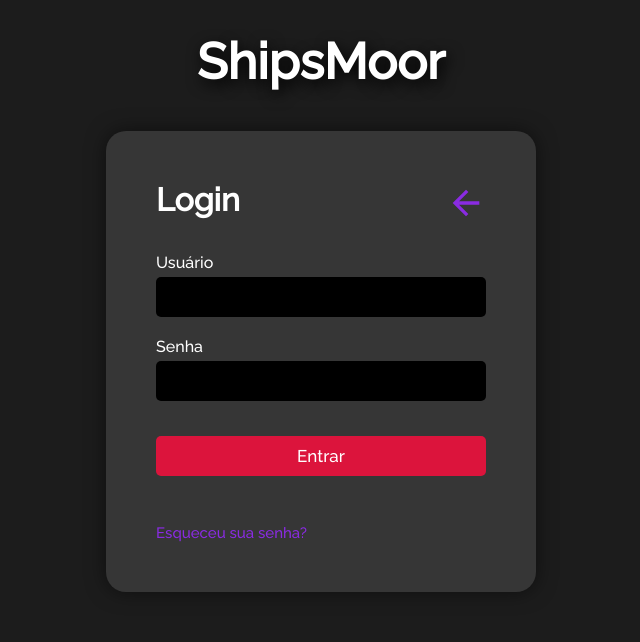
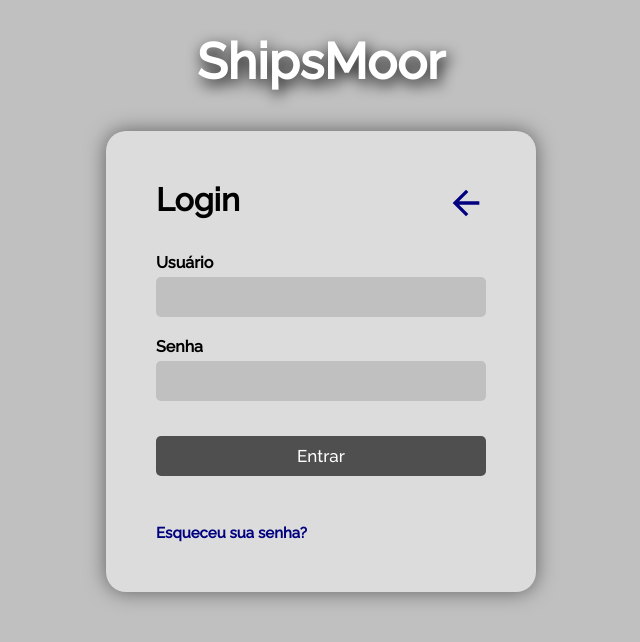
Before and after one commit to adrianmedeiros00/moorships, a React (Create React App) app: page /signin in a window 1280 px wide. Shown: the top 642 px of the page, without its empty margins (319-959 px from the left). Built offline with nearby package versions, Linux system fonts and the light colour scheme.

Commit message:
Mudando Cores

```diff
--- a/src/assets/constants/Colors.js
+++ b/src/assets/constants/Colors.js
@@ -1,6 +1,6 @@
 export const Colors = {
-  primaryColor: '#363636',
-  secondaryColor: '#DC143C',
-  terciaryColor: 'black',
-  quaternaryColor:'blueviolet'
+  primaryColor: '#DCDCDC',
+  secondaryColor: '#4F4F4F',
+  terciaryColor: '#C0C0C0',
+  quaternaryColor:'#000080'
 };
--- a/src/components/InsertShip/index.jsx
+++ b/src/components/InsertShip/index.jsx
@@ -1,5 +1,5 @@
+import React from 'react'
 import { Button } from '../../pages/User/styles'
-import React from 'react'
 import { HeaderTable, TableTitle, ModalTable, ModalContainer } from '../Modal/styles'
 import { SelectContainer, Select } from './styles'
 
--- a/src/components/InsertShip/styles.js
+++ b/src/components/InsertShip/styles.js
@@ -17,6 +17,6 @@
     font-weight: bold;
     border: none;
     outline: none;
-    color: white;
+    color: black;
     background-color: ${Colors.terciaryColor};
 `
--- a/src/components/ShipsList/styles.js
+++ b/src/components/ShipsList/styles.js
@@ -10,13 +10,15 @@
 `
 
 export const InfoContainer = styled.div`
-  background-color: ${Colors.terciaryColor};
-  color: #DCDCDC;
+  background-color: ${Colors.primaryColor};
+  color: black;
+  border-radius: 0 0 10px 10px;
 `
 
 export const HeaderRowColor = styled.div`
-  background-color: blueviolet;
+  background-color: ${Colors.quaternaryColor};
   color: white;
+  border-radius: 10px 10px 0 0;
 `
 
 export const Row = styled.div`
@@ -28,7 +30,7 @@
 
 
 export const Column = styled.h2`
-   border: 1px solid #1C1C1C;
+   border: 1px solid ${Colors.terciaryColor};
    font-weight: lighter;
    width: 100%;
    display: flex;
--- a/src/components/SignInContainer/index.jsx
+++ b/src/components/SignInContainer/index.jsx
@@ -9,6 +9,7 @@
   LoginTitle,
   MiniHeader
 } from "./styles";
+import { Colors } from "../../assets/constants/Colors";
 
 
 const SignInContainer = () => {
@@ -18,7 +19,7 @@
         <LoginTitle>Login</LoginTitle>
         <Link to='/'
           style={{ textDecoration: 'none',
-          color:'blueviolet',
+          color:`${Colors.quaternaryColor}`,
           display: 'flex',
           alignItems:'center',
           justifyContent:'center',
--- a/src/components/SignInContainer/styles.js
+++ b/src/components/SignInContainer/styles.js
@@ -2,14 +2,14 @@
 import { Colors } from "../../assets/constants/Colors";
 
 export const Container = styled.div`
-  color: white;
+  color: black;
   width: 80%;
   max-width: 430px;
   padding: 50px;
   background-color: ${Colors.primaryColor};
   box-shadow: 0 0 20px 0 rgba(0, 0, 0, 0.5);
   font-size: 16px;
-  font-weight: lighter;
+  font-weight: bold;
   margin: 2.5rem auto;
   border-radius: 20px;
 `;
@@ -23,7 +23,7 @@
 
 
 export const LoginTitle = styled.h1`
-  color: white;
+  color: black;
   margin-bottom: 35px;
   display: flex;
   align-items: center;
@@ -55,7 +55,7 @@
   color: white;
   background-color: ${Colors.secondaryColor};
   :hover {
-    background-color: rgba(350,30,60);
+    background-color: ${Colors.quaternaryColor};
     cursor: pointer;
   }
 `;
@@ -65,5 +65,5 @@
   display: flex;
   width: 100%;
   margin: 3rem 50% 0 0;
-  color: blueviolet;
+  color: ${Colors.quaternaryColor};
 `;
--- a/src/pages/ForgotPassword/index.jsx
+++ b/src/pages/ForgotPassword/index.jsx
@@ -3,6 +3,7 @@
 import { Button, Container, LoginTitle, MiniHeader, SignInInput } from '../../components/SignInContainer/styles'
 import { Text } from './styles'
 import ArrowBackIcon from '@material-ui/icons/ArrowBack'
+import { Colors } from '../../assets/constants/Colors'
 
 export const ForgotPassword = () => {
     return (
@@ -12,7 +13,7 @@
                 <Link to='/signin'
                 style={{
                     textDecoration:'none',
-                    color:'blueviolet',
+                    color:`${Colors.quaternaryColor}`,
                     display: 'flex',
                     alignItems:'center',
                     justifyContent:'center',
--- a/src/pages/Home/styles.js
+++ b/src/pages/Home/styles.js
@@ -38,7 +38,7 @@
   color: white;
   background-color: ${Colors.secondaryColor};
   :hover {
-    background-color: rgba(350,30,60);
+    background-color: ${Colors.quaternaryColor};
     cursor: pointer;
   }
 `
--- a/src/pages/User/index.jsx
+++ b/src/pages/User/index.jsx
@@ -57,7 +57,7 @@
                     <Link to='/signin'
                         style={{
                             textDecoration: 'none',
-                            color: `${Colors.secondaryColor}`,
+                            color: '#DC143C',
                             display: 'flex',
                             alignItems: 'center',
                             justifyContent: 'center',
--- a/src/pages/User/styles.js
+++ b/src/pages/User/styles.js
@@ -14,7 +14,7 @@
     display: flex;
     align-items: center;
     justify-content: center;
-    color: white;
+    color: black;
     font-weight: lighter;
     font-size: 20px;
 `
@@ -50,7 +50,7 @@
 `
 
 export const ActionsTitle = styled.h1`
-  color: white;
+  color: black;
   display: flex;
   align-items: center;
   margin: 0 auto 20px 0;
@@ -77,7 +77,7 @@
   color: white;
   background-color: ${Colors.secondaryColor};
   :hover {
-    background-color: rgba(350,30,60);
+    background-color: ${Colors.quaternaryColor};
     cursor: pointer;
   }
 `
@@ -89,7 +89,7 @@
 `
 
 export const SolicitationsTitle = styled.h1`
-    color: white;
+    color: black;
     display: flex;
     align-items: center;
     margin: auto auto 20px 0;
@@ -100,7 +100,7 @@
   width: 100%;
   margin-bottom: 5px;
   padding: 20px;
-  background-color: black;
+  background-color: ${Colors.secondaryColor};
   align-items: center;
   justify-content: center;
   font-size: 16px;
--- a/src/styles/global.js
+++ b/src/styles/global.js
@@ -12,8 +12,6 @@
 
 
     body{
-        font-size: 14px;
-        color: #F5F5F5;
-        background-color: #1C1C1C;
+        background-color: #C0C0C0;
     }
 `;
```
